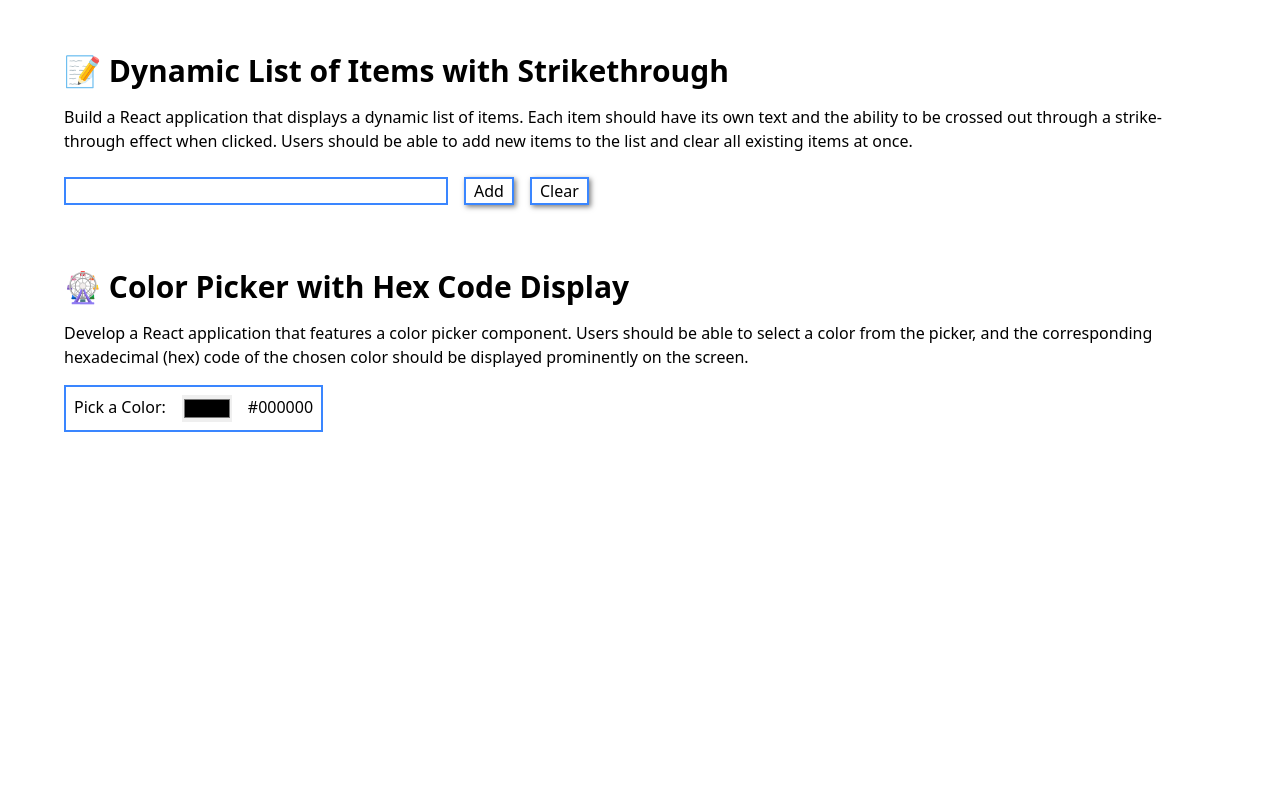
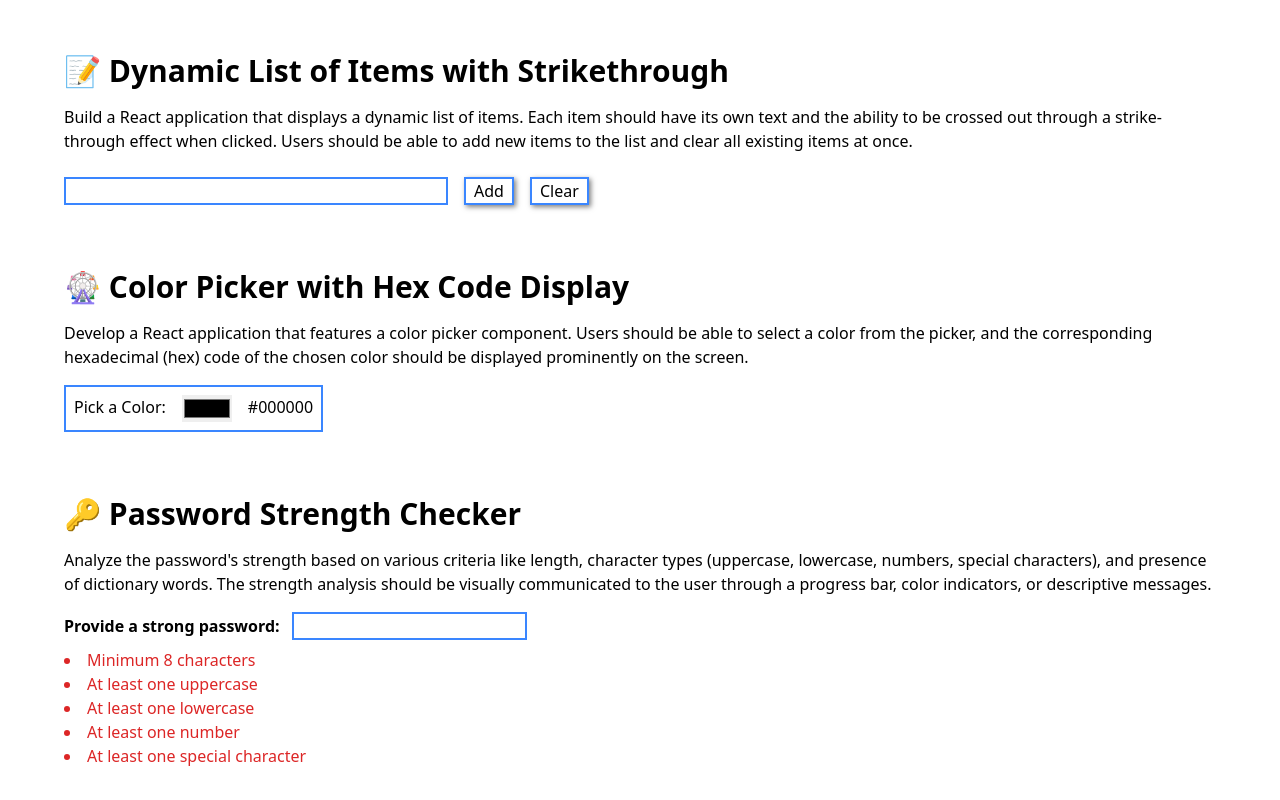
Before and after one commit to Prithwish-Hati/react-challenges, a React (Vite) app: page / in a window 1280 px wide. Shown: the part 339-1139 px from the top of the page. Before the commit the page ends 803 px from the top, so only its background shows below. Built offline with nearby package versions, Linux system fonts and the light colour scheme.

Commit message:
password strength checker

```diff
--- a/src/App.jsx
+++ b/src/App.jsx
@@ -2,6 +2,7 @@ import './App.css'
 import ColorPicker from './components/ColorPicker'
 import Counter from './components/Counter'
 import DynamicList from './components/DynamicList'
+import PasswordChecker from './components/PasswordChecker'
 
 function App() {
 
@@ -11,6 +12,7 @@ function App() {
       <Counter />
       <DynamicList />
       <ColorPicker />
+      <PasswordChecker />
     </main>
   )
 }
--- /dev/null
+++ b/src/components/PasswordChecker.jsx
@@ -0,0 +1,29 @@
+import React, { useState } from 'react'
+
+const PasswordChecker = () => {
+    const [password, setPassword] = useState('')
+
+    const handleInputChange = (e) => {
+        setPassword(e.target.value)
+    }
+
+    const specialCharRegex = /[!@#$%^&*()_+\-=\[\]{};':"\\|,.<>\/?]/
+
+    return (
+        <section className='my-8'>
+            <h2 className='text-3xl font-semibold'>🔑 Password Strength Checker</h2>
+            <p className='mt-4'>Analyze the password's strength based on various criteria like length, character types (uppercase, lowercase, numbers, special characters), and presence of dictionary words. The strength analysis should be visually communicated to the user through a progress bar, color indicators, or descriptive messages.</p>
+            <label className='mt-4 font-semibold'>Provide a strong password: </label>
+            <input type='password' className='ml-2 border-2 border-royal-blue mt-4' onChange={handleInputChange} />
+            <ul className='mt-2 list-inside list-disc'>
+                <li className={`${password.length < 8 ? "text-red-600" : "text-green-600"}`}>Minimum 8 characters</li>
+                <li className={`${password.toLowerCase() === password ? 'text-red-600' : 'text-green-600'}`}>At least one uppercase</li>
+                <li className={`${password.toUpperCase() === password ? 'text-red-600' : 'text-green-600'}`}>At least one lowercase</li>
+                <li className={`${/\d/.test(password) ? 'text-green-600' : 'text-red-600'}`}>At least one number</li>
+                <li className={`${specialCharRegex.test(password) ? 'text-green-600' : 'text-red-600'}`}>At least one special character</li>
+            </ul>
+        </section>
+    )
+}
+
+export default PasswordChecker
```
